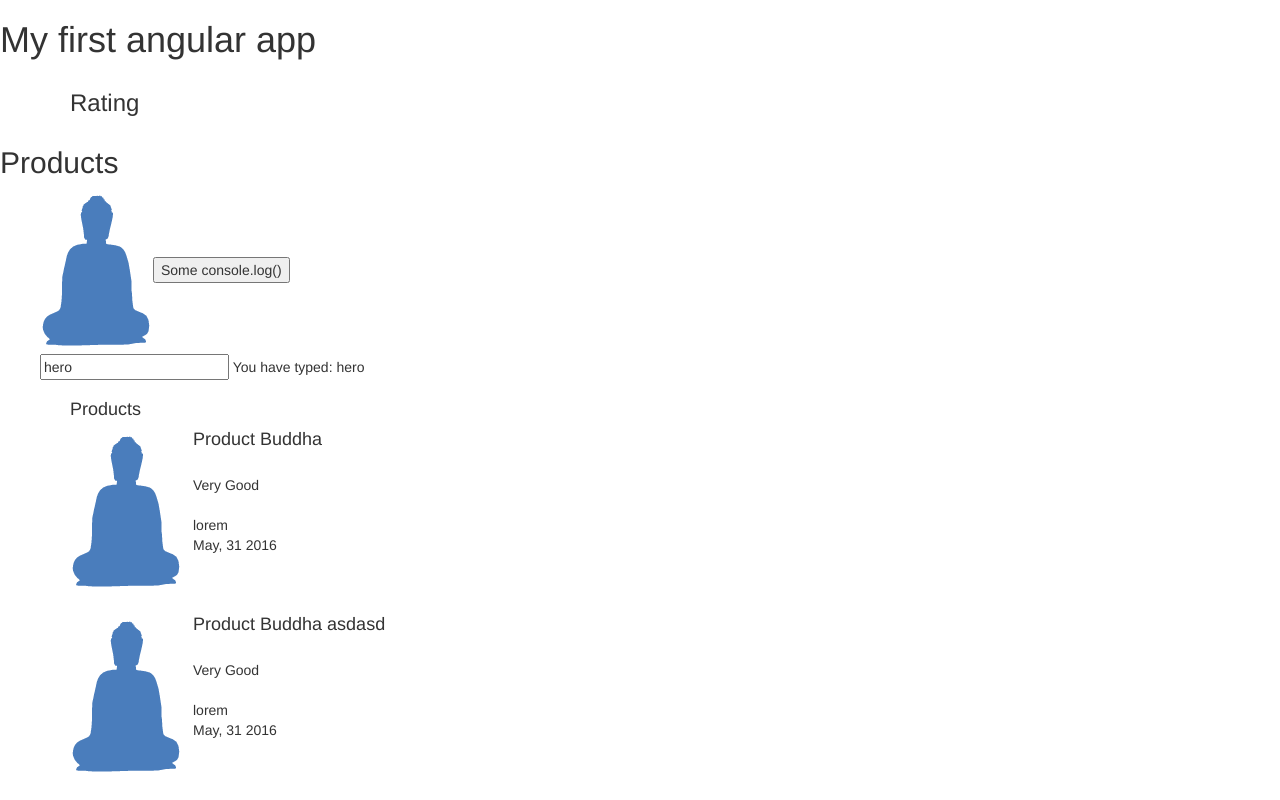
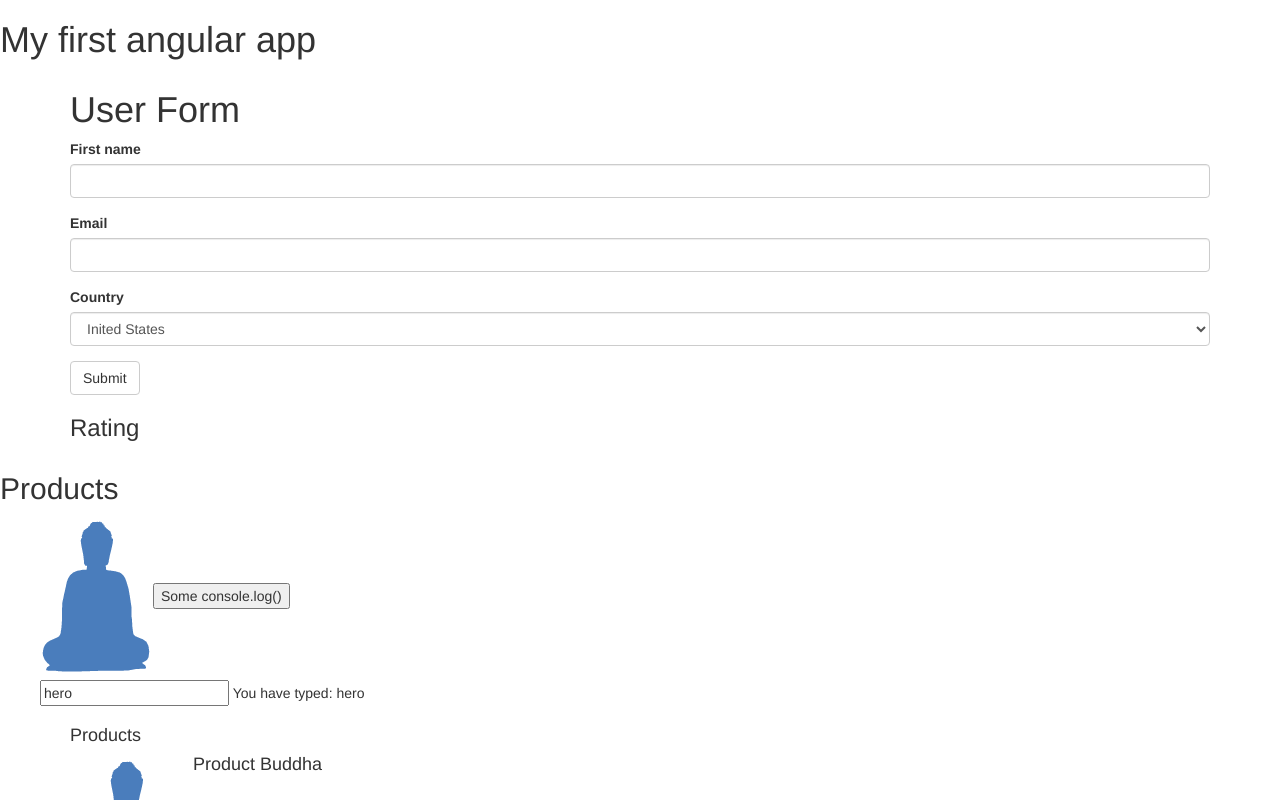
Before and after one commit to daniildeveloper/greg-lim-ng2, an Angular app: page / in a window 1280 px wide. Shown: the top 800 px of the page. Built offline with nearby package versions, Linux system fonts and the light colour scheme; a web font is replaced by a local one.

Commit message:
learned basics in template driven forms

```diff
--- a/src/app/app.component.html
+++ b/src/app/app.component.html
@@ -1,7 +1,7 @@
 <h1>
   {{title}}
 </h1>
-
+<app-user-form></app-user-form>
 <div class="container">
   <h3>Rating</h3>
   <!--<app-rating></app-rating>-->
--- a/src/app/user-form/user-form.component.html
+++ b/src/app/user-form/user-form.component.html
@@ -1,21 +1,27 @@
 <div class="container">
   <h1>User Form</h1>
 
-  <form action="">
+  <form (ngSubmit)="onSubmit()" #userForm="ngForm">
     <!--name-->
     <div class="form-group">
       <label for="firstName">First name</label>
       <!--Two way data binding-->
-      <input type="text" id="firstName" class="form-control" [(ngModel)]="model.firstName" name="firstName" #firstName="ngModel">
+      <input type="text"
+        id="firstName"
+        class="form-control"
+        [(ngModel)]="model.firstName"
+        name="firstName"
+        #firstName="ngModel"
+        minlength="1">
 
       <!--alert message -->
       <div class="alert alert-danger" *ngIf="firstName.touched && !firstName.valid">
         First name is required
       </div>
 
-      <div *ngIf="firstName.errors.minlength" class="alert alert-danger" >
+      <!--<div *ngIf="firstName.errors.minlength" class="alert alert-danger">
         First name should be minimum 3 characters
-      </div>
+      </div>-->
     </div>
 
     <!--end name-->
@@ -25,7 +31,7 @@
       <label for="email">Email</label>
       <input type="email" class="form-control" id="email" [(ngModel)]="model.email" name='email' #email="ngModel">
 
-      <div class="alert alert-danger" **ngIf="email.touched && !email.valid" >
+      <div class="alert alert-danger" *ngIf="email.touched && !email.valid">
         Email is required
       </div>
       <!--in this part dont show some messages for country whiile it optional is-->
@@ -35,7 +41,7 @@
     <!--country-->
     <div class="form-group">
       <label for="country">Country</label>
-      <input type="text" class="form-control">
+      <!--<input type="text" class="form-control">-->
       <select id="country" class="form-control">
         <option *ngFor="let c of countries" value="{{c}}">{{c}}</option>
       </select>
@@ -43,6 +49,16 @@
     <!--end country-->
 
     <!--submit button-->
-    <button type="submit" class="btn btn-default">Submit</button>
+    <!--disable fro submit while not valid-->
+    <button type="submit" class="btn btn-default" [disabled]="!userForm.form.valid">Submit</button>
   </form>
+
+  <div [hidden]="!submitted" >
+    You submitted the following:
+    First name: {{model.firstName}} <br>
+    Email: {{model.email}} <br>
+    Country: {{model.country}} <br>
+
+    <button class="btn btn-default" (click)="submitted=false">Remove</button>
+  </div>
 </div>
```
